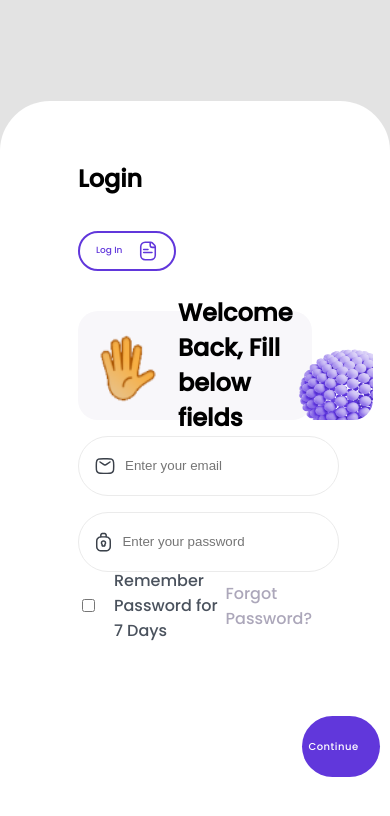
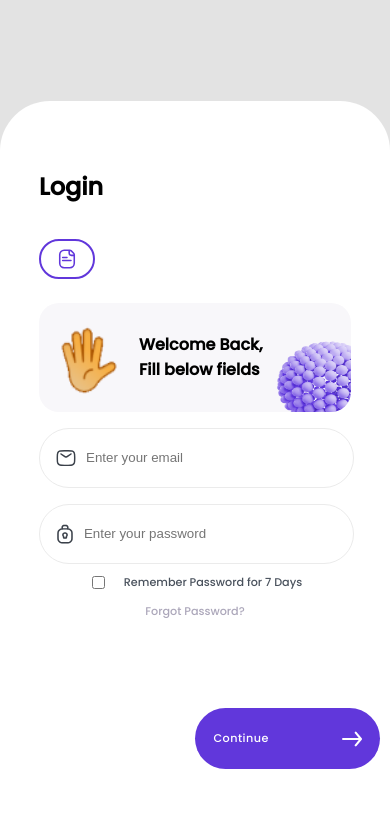
Before and after one commit to sohaibabbasi26/recruit-inn-fe, a Next.js app: page /client-login in a window 390 px wide. Shown: the top 816 px of the page. Built offline with nearby package versions, Linux system fonts and the light colour scheme.

Commit message:
some changes

```diff
--- a/components/AddSkillForm.module.css
+++ b/components/AddSkillForm.module.css
@@ -58,6 +58,21 @@
     }
 }
 
+@media only screen and (max-width: 600px) {
+    .inputField {
+        width: 91%;
+    }
+
+    .addSkillFormContainer{
+        width: 80%;
+    }
+
+    .inputField select{
+        padding: 0.8rem;
+        font-size: 0.75rem;
+    }
+}
+
 .inputField input:focus{
     outline: none;
   }
--- a/components/JobType.module.css
+++ b/components/JobType.module.css
@@ -2,3 +2,9 @@
     height: 50%;
     width: 60%;
 }
+
+@media only screen and (max-width: 600px) {
+    .jobTypeContainer{
+        width: 80%;
+    }
+}
--- a/components/Login.module.css
+++ b/components/Login.module.css
@@ -17,11 +17,7 @@
     justify-content: space-between;
     align-items: center;
 }
-@media only screen and (max-width: 1100px) {
-    .banner h1{
-        font-size: x-large;
-    }
-}
+
 .checkBox{
     display: flex;
     justify-content: center;
@@ -91,3 +87,32 @@
 .midContainer p{
     color: #ACA7BA;
 }
+
+@media only screen and (max-width: 1100px) {
+    .banner h1{
+        font-size: x-large;
+    }
+}
+
+@media only screen and (max-width: 600px) {
+    .superContainer{
+        width: 80%;
+    }
+    .banner h1{
+        font-size: 1rem;
+    }
+    .inputField{
+        width: 90%;
+    }
+    .checkBox label{
+        font-size: 0.7rem;
+    }
+    .midContainer{
+        margin-top: 1rem;
+        flex-direction: column;
+        align-items: center;
+    }
+    .midContainer p {
+        font-size: 0.7rem;
+    }
+}
--- a/components/Overlay.js
+++ b/components/Overlay.js
@@ -284,10 +284,10 @@ const Overlay = React.memo(({ showError, showErrorMessage,  token, showOverlay,
                         <div className={styles.coverContainer}>
                             <div className={styles.topContainer}>
                                 <h2>{stageHeadings[currentStage]}</h2>
-                                <span>
+                                {/* <span>
                                     <p className={styles.tooltip}>You can add maximum of 4 skills and minimum of 1</p>
                                     <Image src='/info.svg' width={infoSymbolSize} height={infoSymbolSize} />
-                                </span>
+                                </span> */}
                             </div>
 
                             <Stages currentStage={currentStage} stages={stages} completedStages={completedStages} />
--- a/components/Overlay.module.css
+++ b/components/Overlay.module.css
@@ -149,3 +149,26 @@
     align-items: center;
     justify-content: center;
 }
+
+
+/* Small screens (phones) */
+@media only screen and (max-width: 600px) {
+    .topContainer{
+        width: 80%;
+    }
+  }
+
+  /* Medium screens (tablets) */
+  @media only screen and (min-width: 601px) and (max-width: 1024px) {
+    /* Styles for medium screens go here */
+  }
+
+  /* Large screens (desktops and laptops) */
+  @media only screen and (min-width: 1025px) and (max-width: 1440px) {
+    /* Styles for large screens go here */
+  }
+
+  /* Extra-large screens */
+  @media only screen and (min-width: 1441px) {
+    /* Styles for extra-large screens go here */
+  }
--- a/components/PasswordConfirm.module.css
+++ b/components/PasswordConfirm.module.css
@@ -84,3 +84,36 @@
         font-size: large;
     }
 }
+
+@media only screen and (max-width: 600px) {
+    .parentContainer{
+        width: 80%;
+    }
+
+    .banner{
+        height: 20%;
+    }
+
+    .inputFieldContainer{
+        flex-direction: column;
+        width: 100%;
+    }
+
+    .inputField{
+        width: 98%;
+        padding: 1rem 0.75rem;
+    }
+
+    .leftContainer img{
+        height: 50px;
+        width: 50px;
+    }
+    .leftContainer p{
+        font-size: 0.75rem;
+    }
+
+    .imgDiv img{
+        height: 50px;
+        width: 50px;
+    }
+}
--- a/components/RightBottomBtns.module.css
+++ b/components/RightBottomBtns.module.css
@@ -47,3 +47,15 @@
         font-size: x-small;
     }
 }
+
+@media only screen and (max-width: 600px) {
+    #forwardBtn{
+        width: 50%;
+        font-size: 0.7rem;
+    }
+
+    #forwardBtn img{
+        height: 20px;
+        width: 20px;
+    }
+}
--- a/components/SetPassword.module.css
+++ b/components/SetPassword.module.css
@@ -132,3 +132,17 @@
     align-items: center;
     justify-content: center;
 }
+
+
+@media only screen and (max-width: 600px) {
+    .topContainer{
+        width: 80%;
+        display: flex;
+        justify-content: center;
+    }
+
+    .topContainer h2{
+        width: 100%;
+        font-size: 1rem;
+    }
+  }
--- a/components/Stages.js
+++ b/components/Stages.js
@@ -38,7 +38,7 @@ const Stages = ({ currentStage, stages, completedStages }) => {
                                                     { borderColor: inactiveBorder, color: inactiveColorCode, backgroundColor: '#fff' }
                                         }
                                     >
-                                        {toTitleCase(stage.replace('_', ' '))}
+                                        <span>{toTitleCase(stage.replace('_', ' '))}</span>
                                         <Image
                                             src={
                                                 currentStage === stages[stage] ?
--- a/components/Stages.module.css
+++ b/components/Stages.module.css
@@ -25,6 +25,8 @@
     height: 10%;
     text-transform: initial;
 }
+
+
 @media only screen and (max-width: 1300px) {
     .stagesContainer ul li{
         font-size: small;
@@ -35,6 +37,21 @@
         font-size: xx-small
     }
 }
+
+@media only screen and (max-width: 600px) {
+    .stagesContainer{
+        width: 80%;
+        margin-bottom: 0.5rem;
+    }
+    .stagesContainer ul li span{
+        display: none;
+    }
+
+    .stagesContainer ul li{
+        justify-content: space-around;
+        min-width: 6%;
+    }
+  }
 
 .stageLine {
     height: 2px;
--- a/src/pages/admin-dashboard.js
+++ b/src/pages/admin-dashboard.js
@@ -236,7 +236,7 @@ const Admin = ({ }) => {
 
             const adminToken = localStorage.getItem('admin-token');
             setAdminToken(adminToken);
-            const response = await fetch('http://localhost:3002/v1/get-companies',
+            const response = await fetch('http://18.118.200.124:3002/v1/get-companies',
             {
                 method: 'GET',
                 headers: {
```
Also changed, not shown: components/JobInfoFields.module.css (+18 -0 lines).
